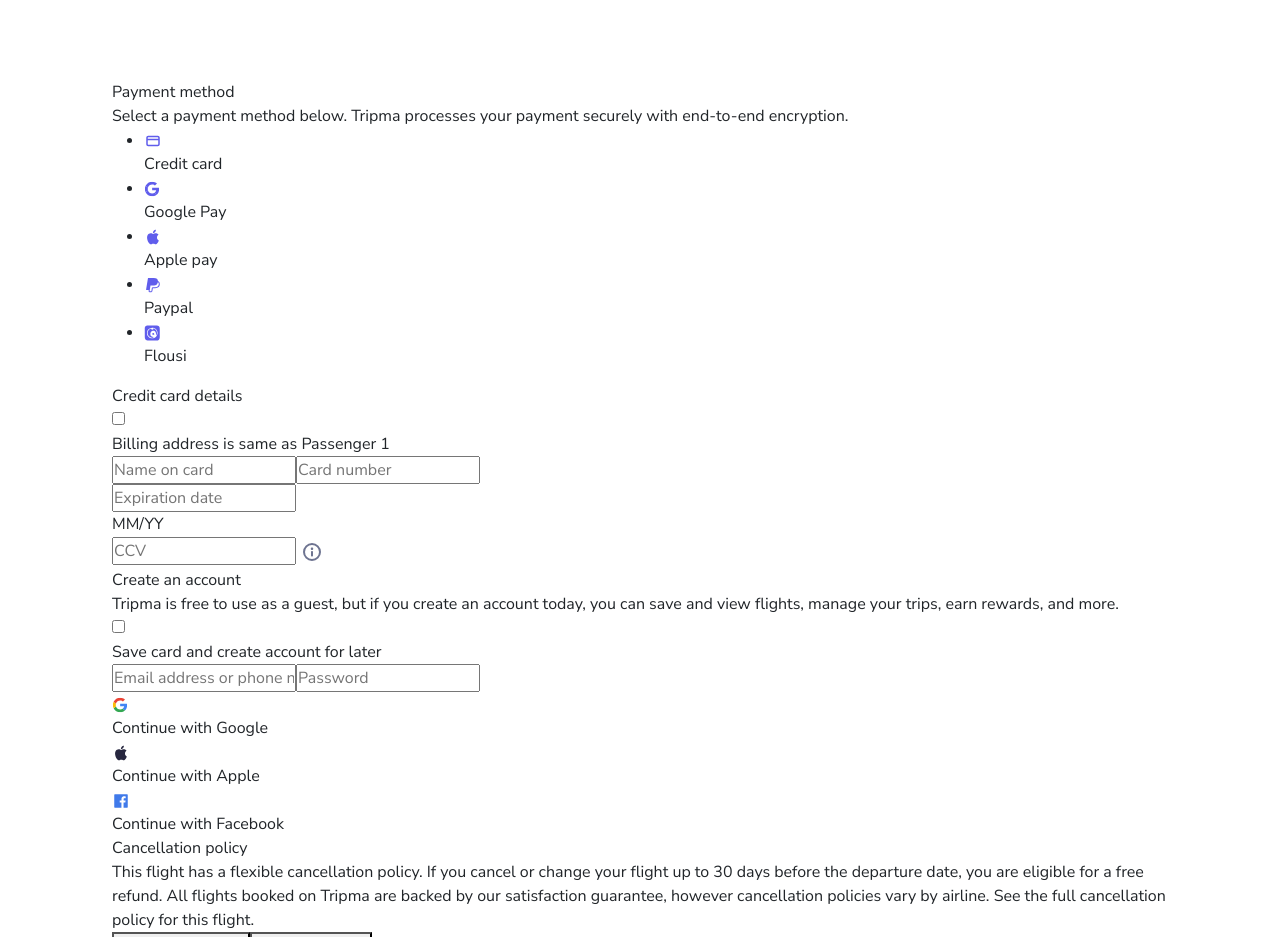
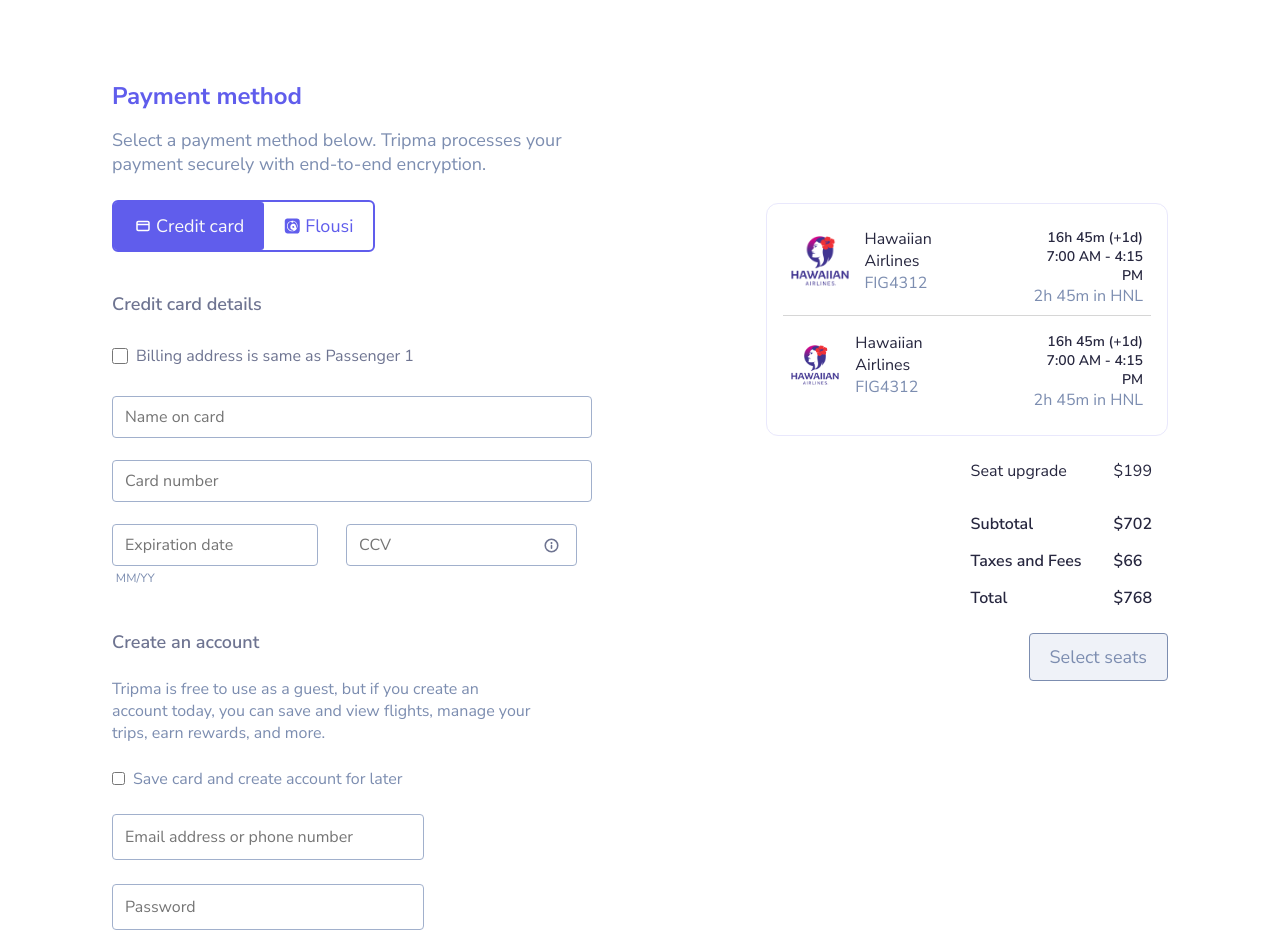
Before and after one commit to e-doctors-exclusive/TrimpaCompletition, a React (Create React App) app in the folder client/: page /Payment in a window 1280 px wide. Shown: the top 937 px of the page. Built offline with nearby package versions, Linux system fonts and the light colour scheme; a web font is replaced by a local one.

Commit message:
Payment page completed

```diff
--- a/client/src/Pages/Payment.tsx
+++ b/client/src/Pages/Payment.tsx
@@ -1,16 +1,13 @@
 import "../styles/Payment.css";
 import React from "react";
-import BagIllustration from "../Assets/Illustration.png";
-import logoIllustration from "../Assets/logoIllustration.png";
 import icon1 from "../Assets/icons/PaymentPage-icons/credit card.svg";
-import icon2 from "../Assets/icons/PaymentPage-icons/grey.svg";
-import icon3 from "../Assets/icons/PaymentPage-icons/apple mac.svg";
-import icon4 from "../Assets/icons/PaymentPage-icons/paypal.svg";
 import icon5 from "../Assets/icons/PaymentPage-icons/flousi.svg";
 import information from "../Assets/icons/PaymentPage-icons/information.svg";
 import googleIcon from "../Assets/icons/thirdPartyIcons/color.svg";
 import appleIcon from "../Assets/icons/thirdPartyIcons/appleMac.svg";
 import facebookIcon from "../Assets/icons/thirdPartyIcons/facebook.svg";
+import BagIllustration from "../Assets/Illustration.png";
+import logoIllustration from "../Assets/logoIllustration.png";
 
 interface PaymentProps {}
 
@@ -32,18 +29,6 @@ const Payment: React.FC<PaymentProps> = () => {
               <p>Credit card</p>
             </li>
             <li>
-              <img src={icon2} alt="" />
-              <p>Google Pay</p>
-            </li>
-            <li>
-              <img src={icon3} alt="" />
-              <p>Apple pay</p>
-            </li>
-            <li>
-              <img src={icon4} alt="" />
-              <p>Paypal</p>
-            </li>
-            <li>
               <img id="flousi_icon" src={icon5} alt="" />
               <p>Flousi</p>
             </li>
@@ -51,17 +36,19 @@ const Payment: React.FC<PaymentProps> = () => {
           <div className="payment_methods_creditCard_details">
             <p>Credit card details</p>
             <div className="payment_methods_billing_adress_check">
-              <input type="checkbox" />
+              <label>
+                <input type="checkbox" />
+              </label>
               <p>Billing address is same as Passenger 1 </p>
             </div>
             <input type="text" placeholder="Name on card" />
             <input type="text" placeholder="Card number" />
             <div className="exp-ccv-inputs">
-              <div>
+              <div className="exp">
                 <input type="text" placeholder="Expiration date" />
                 <p>MM/YY</p>
               </div>
-              <div>
+              <div className="ccv">
                 <input type="text" placeholder="CCV" />
                 <img src={information} alt="" />
               </div>
@@ -84,19 +71,20 @@ const Payment: React.FC<PaymentProps> = () => {
             </div>
             <div className="payment_methods_createAccount_dividers">
               <div className="divider_lines" />
+              <p>or</p>
               <div className="divider_lines" />
             </div>
             <div className="payment_methods_createAccount_third_party_auth">
               <div className="payment_third_party_btn">
-                <img src={googleIcon} alt="" />
+                <img id="firstImg" src={googleIcon} alt="" />
                 <p>Continue with Google</p>
               </div>
               <div className="payment_third_party_btn">
-                <img src={appleIcon} alt="" />
+                <img id="secondtImg" src={appleIcon} alt="" />
                 <p>Continue with Apple</p>
               </div>
               <div className="payment_third_party_btn">
-                <img src={facebookIcon} alt="" />
+                <img id="thirdtImg" src={facebookIcon} alt="" />
                 <p>Continue with Facebook</p>
               </div>
             </div>
@@ -109,8 +97,8 @@ const Payment: React.FC<PaymentProps> = () => {
                 change your flight up to 30 days before the departure date, you
                 are eligible for a free refund. All flights booked on Tripma are
                 backed by our satisfaction guarantee, however cancellation
-                policies vary by airline. See the full{" "}
-                <span>cancellation policy</span> for this flight.
+                policies vary by airline. See the{" "}
+                <span>full cancellation policy</span> for this flight.
               </p>
             </div>
             <div className="payment_methods_privacyPolicy_btns">
@@ -119,13 +107,13 @@ const Payment: React.FC<PaymentProps> = () => {
             </div>
           </div>
         </div>
-        <div className="payment_bills">
-          {/* <div className="payment_bills_trips">
+        {/* <div className="payment_bills">
+          <div className="payment_bills_trips">
             <div className="payment_bills_informatios">
               <div className="payment_bills_trip-info">
                 <div className="payment_bills_aller">
                   <div className="payment_bills_aller_container">
-                    <img src={logoIllustration} alt="" />
+                    <img className="imgIco" src={logoIllustration} alt="" />
                     <div className="payment_bills_img_title">
                       <p>Hawaiian Airlines</p>
                       <p className="payment_bills_ref">FIG4312</p>
@@ -139,7 +127,7 @@ const Payment: React.FC<PaymentProps> = () => {
                 </div>
                 <div className="payment_bills_retour">
                   <div className="payment_bills_retour_container">
-                    <img src={logoIllustration} alt="" />
+                    <img className="imgIco" src={logoIllustration} alt="" />
                     <div className="payment_bills_img_title">
                       <p>Hawaiian Airlines</p>
                       <p className="payment_bills_ref">FIG4312</p>
@@ -167,7 +155,56 @@ const Payment: React.FC<PaymentProps> = () => {
               <button className="payment_bills_btn">Select seats</button>
             </div>
             <img id="illustration" src={BagIllustration} alt="" />
-          </div> */}
+          </div>
+        </div> */}
+        <div className="bills-trips">
+          <div className="informatios">
+            <div className="trip-info">
+              <div className="aller">
+                <div className="aller_container">
+                  <img src={logoIllustration} alt="" />
+                  <div className="img_title">
+                    <p>Hawaiian Airlines</p>
+                    <p className="ref">FIG4312</p>
+                  </div>
+                </div>
+                <div className="time">
+                  <p>16h 45m (+1d)</p>
+                  <p>7:00 AM - 4:15 PM</p>
+                  <p className="ref">2h 45m in HNL</p>
+                </div>
+              </div>
+              <div className="retour">
+                <div className="retour_container">
+                  <img src={logoIllustration} alt="" />
+                  <div className="img_title">
+                    <p>Hawaiian Airlines</p>
+                    <p className="ref">FIG4312</p>
+                  </div>
+                </div>
+                <div className="time">
+                  <p>16h 45m (+1d)</p>
+                  <p>7:00 AM - 4:15 PM</p>
+                  <p className="ref">2h 45m in HNL</p>
+                </div>
+              </div>
+            </div>
+            <div className="trip_fees">
+              <div className="total-cost">
+                <p className="trip_seatPricing">Seat upgrade</p>
+                <p>Subtotal</p>
+                <p>Taxes and Fees</p>
+                <p>Total</p>
+              </div>
+              <div className="prices">
+                <p className="trip_seatPricing">$199</p>
+                <p>$702</p>
+                <p>$66</p>
+                <p>$768</p>
+              </div>
+            </div>
+            <button>Select seats</button>
+          </div>
         </div>
       </div>
     </div>
--- a/client/src/styles/PassengerInfo.css
+++ b/client/src/styles/PassengerInfo.css
@@ -409,8 +409,8 @@ input:focus {
 }
 
 .aller .aller_container img {
-  height: 40px;
-  width: 50px;
+  height: 50px;
+  width: 60px;
 }
 
 .retour {
--- a/client/src/styles/Payment.css
+++ b/client/src/styles/Payment.css
@@ -8,7 +8,7 @@
   display: flex;
   justify-content: center;
   align-items: center;
-    padding:5rem 7rem;
+  padding: 5rem 7rem;
 }
 
 .payment_main_container p {
@@ -31,4 +31,422 @@
   flex-direction: column;
   justify-content: flex-start;
   align-items: flex-start;
+  gap: 1rem;
 }
+
+.payment_method_title {
+  display: flex;
+  flex-direction: column;
+  justify-content: flex-start;
+  align-items: flex-start;
+  gap: 1rem;
+}
+
+.payment_method_title p:nth-child(1) {
+  color: var(--Purple-Blue, #605dec);
+  font-family: Nunito Sans;
+  font-size: 24px;
+  font-style: normal;
+  font-weight: 700;
+  line-height: normal;
+}
+
+.payment_method_title p:nth-child(2) {
+  color: var(--grey-400, #7c8db0);
+  font-family: Nunito Sans;
+  font-size: 18px;
+  font-style: normal;
+  font-weight: 400;
+  line-height: normal;
+  /* width: 640px; */
+  width: 80%;
+  text-wrap: wrap;
+  padding-bottom: 0.5rem;
+}
+
+.payment_methods_creditCard {
+  display: flex;
+  justify-content: flex-start;
+  align-items: flex-start;
+  padding: 0;
+  margin: 0;
+  border-radius: 6px;
+  border: 2px solid var(--Purple-Blue, #605dec);
+}
+
+.payment_methods_creditCard > li {
+  display: flex;
+  justify-content: center;
+  align-items: center;
+  height: 48px;
+  padding: 12px 20px;
+  align-items: center;
+  gap: 4px;
+  color: var(--grey-100, #fafafa);
+  font-family: Nunito Sans;
+  font-size: 18px;
+  font-style: normal;
+  font-weight: 400;
+  line-height: normal;
+}
+
+.payment_methods_creditCard > li:nth-child(2) {
+  color: #605dec;
+  border-radius: 3px;
+}
+
+.payment_methods_creditCard > li:nth-child(1) {
+  display: flex;
+  justify-content: flex-start;
+  align-items: center;
+  display: flex;
+  height: 48px;
+  padding: 12px 20px;
+  align-items: center;
+  gap: 4px;
+  border-radius: 3px;
+  background: var(--Purple-Blue, #605dec);
+}
+
+.payment_methods_creditCard_details {
+  display: flex;
+  flex-direction: column;
+  align-items: flex-start;
+  justify-content: center;
+  padding-top: 1.5rem;
+  gap: 1.4rem;
+}
+
+.payment_methods_creditCard_details > p {
+  color: var(--grey-600, #6e7491);
+  font-family: Nunito Sans;
+  font-size: 18px;
+  font-style: normal;
+  font-weight: 600;
+  line-height: normal;
+  padding-bottom: 0.4rem;
+}
+
+.payment_methods_billing_adress_check {
+  display: flex;
+  justify-content: flex-start;
+  align-items: center;
+  gap: 8px;
+  padding-bottom: 0.4rem;
+}
+
+.payment_methods_billing_adress_check input[type="checkbox"] {
+  display: flex;
+  width: 16px;
+  height: 16px;
+  justify-content: center;
+  align-items: center;
+}
+
+.payment_methods_billing_adress_check > p {
+  color: var(--grey-600, #6e7491);
+  font-family: Nunito Sans;
+  font-size: 16px;
+  font-style: normal;
+  font-weight: 400;
+  line-height: normal;
+}
+
+.payment_methods_creditCard_details > input {
+  display: flex;
+  width: 480px;
+  flex-direction: column;
+  align-items: center;
+  gap: 4px;
+  padding: 8px 12px;
+  border-radius: 4px;
+  border: 1px solid var(--grey-300, #a1b0cc);
+  background: var(--True-White, #fff);
+}
+
+.exp-ccv-inputs {
+  display: flex;
+  justify-content: center;
+  align-items: flex-start;
+  gap: 28px;
+  padding-bottom: 1.7rem;
+}
+
+.exp {
+  display: flex;
+  flex-direction: column;
+  justify-content: center;
+  align-items: flex-start;
+  gap: 4px;
+}
+
+.exp input {
+  display: flex;
+  padding: 8px 12px;
+  align-items: flex-end;
+  gap: 8px;
+  align-self: stretch;
+  border-radius: 4px;
+  border: 1px solid var(--grey-300, #a1b0cc);
+  background: var(--True-White, #fff);
+}
+
+.exp p {
+  transform: translate(10%);
+  color: var(--grey-400, #7c8db0);
+  font-family: Nunito Sans;
+  font-size: 12px;
+  font-style: normal;
+  font-weight: 400;
+  line-height: normal;
+}
+
+.ccv {
+  position: relative;
+  padding: 7.2px 12px;
+  border-radius: 4px;
+  border: 1px solid var(--grey-300, #a1b0cc);
+  background: var(--True-White, #fff);
+}
+
+.ccv input {
+  border: none;
+}
+
+.ccv img {
+  height: 25px;
+  width: 25px;
+}
+
+.payment_methods_createAccount {
+  display: flex;
+  flex-direction: column;
+  justify-content: flex-start;
+  align-items: flex-start;
+}
+
+.payment_methods_createAccount_inputs p:nth-child(1) {
+  color: var(--grey-600, #6e7491);
+  font-family: Nunito Sans;
+  font-size: 18px;
+  font-style: normal;
+  font-weight: 600;
+  line-height: normal;
+}
+
+.payment_methods_createAccount_inputs p:nth-child(2) {
+  color: var(--grey-400, #7c8db0);
+  font-family: Nunito Sans;
+  font-size: 16px;
+  font-style: normal;
+  font-weight: 400;
+  line-height: normal;
+  width: 65%;
+}
+
+.payment_methods_createAccount_check {
+  display: flex;
+  justify-content: flex-start;
+  align-items: center;
+  gap: 8px;
+  padding-top: 0rem;
+  padding-bottom: 0rem;
+}
+
+.payment_methods_createAccount_inputs {
+  display: flex;
+  flex-direction: column;
+  gap: 1.5rem;
+}
+
+.payment_methods_createAccount_inputs > input {
+  display: flex;
+  padding: 10px 12px;
+  align-items: flex-end;
+  gap: 8px;
+  align-self: stretch;
+  border-radius: 4px;
+  border: 1px solid var(--grey-300, #a1b0cc);
+  background: var(--True-White, #fff);
+  width: 47.7%;
+}
+
+.payment_methods_createAccount_dividers {
+  display: flex;
+  justify-content: center;
+  align-items: center;
+  width: 47.7%;
+  color: var(--grey-400, #7c8db0);
+  font-family: Nunito Sans;
+  font-size: 18px;
+  font-style: normal;
+  font-weight: 400;
+  line-height: normal;
+  gap: 10px;
+  padding-top: 2.7rem;
+  padding-bottom: 1.3rem;
+}
+
+.divider_lines {
+  position: relative;
+  top: 2px;
+  height: 0.9px;
+  width: 13.1rem;
+  background-color: #cbd4e6;
+}
+
+.payment_methods_createAccount_third_party_auth {
+  display: flex;
+  flex-direction: column;
+  justify-content: center;
+  align-items: center;
+  width: 47.7%;
+  gap: 12px;
+  padding-bottom: 2rem;
+}
+
+.payment_third_party_btn {
+  display: flex;
+  height: 48px;
+  padding: 12px 95px 12px 20px;
+  align-items: center;
+  justify-content: center;
+  gap: 4rem;
+  align-self: stretch;
+  border-radius: 4px;
+  width: 100%;
+  border: 1px solid var(--Purple-Blue, #605dec);
+  color: var(--Purple-Blue, #605dec);
+  text-align: center;
+  /* Body Large */
+  font-family: Nunito Sans;
+  font-size: 18px;
+  font-style: normal;
+  font-weight: 400;
+  line-height: normal;
+}
+
+#firstImg {
+  transform: translate(-350%);
+}
+
+#secondtImg {
+  transform: translate(-343%);
+}
+
+#thirdtImg {
+  transform: translate(-262%);
+}
+
+.payment_methods_privacyPolicy {
+  display: flex;
+  flex-direction: column;
+  justify-content: center;
+  align-items: flex-start;
+  gap: 3.5rem;
+}
+
+.cancellation_policy {
+  display: flex;
+  flex-direction: column;
+  justify-content: center;
+  align-items: flex-start;
+  width: 100%;
+  gap: 1rem;
+}
+
+.cancellation_policy > p:nth-child(1) {
+  color: var(--grey-600, #6e7491);
+  font-family: Nunito Sans;
+  font-size: 18px;
+  font-style: normal;
+  font-weight: 600;
+  line-height: normal;
+}
+
+.cancellation_policy > p:nth-child(2) {
+  color: var(--grey-400, #7c8db0);
+  font-family: Nunito Sans;
+  font-size: 16px;
+  font-style: normal;
+  font-weight: 400;
+  line-height: normal;
+  width: 52%;
+}
+
+.cancellation_policy > p:nth-child(2) > span {
+  color: var(--Purple-Blue, #605dec);
+  font-family: Nunito Sans;
+  font-size: 16px;
+  font-style: normal;
+  font-weight: 400;
+  line-height: normal;
+}
+
+.payment_methods_privacyPolicy_btns {
+  display: flex;
+  justify-content: flex-start;
+  align-items: center;
+  gap: 24px;
+}
+
+.payment_methods_privacyPolicy_btns > button:nth-child(1) {
+  display: flex;
+  height: 48px;
+  padding: 12px 20px;
+  align-items: center;
+  gap: 8px;
+  border-radius: 4px;
+  border: 1px solid var(--Purple-Blue, #605dec);
+  color: var(--Purple-Blue, #605dec);
+  font-family: Nunito Sans;
+  font-size: 18px;
+  font-style: normal;
+  font-weight: 400;
+  line-height: normal;
+}
+
+.payment_methods_privacyPolicy_btns > button:nth-child(2) {
+  display: flex;
+  height: 48px;
+  padding: 12px 20px;
+  align-items: center;
+  gap: 8px;
+  border-radius: 4px;
+  border: 1px solid var(--grey-400, #7c8db0);
+  background: rgba(203, 212, 230, 0.3);
+  color: var(--grey-400, #7c8db0);
+  font-family: Nunito Sans;
+  font-size: 18px;
+  font-style: normal;
+  font-weight: 400;
+  line-height: normal;
+}
+
+.bills-trips {
+  padding-top: 7.7rem;
+}
+
+.trip_seatPricing {
+  color: var(--grey-900, #27273f);
+  font-family: Nunito Sans;
+  font-size: 16px;
+  font-style: normal;
+  font-weight: 400;
+  line-height: normal;
+  padding-bottom: 16px;
+}
+
+@media (max-width: 96rem) {
+  #firstImg {
+    transform: translate(-1.8rem);
+  }
+
+  #secondtImg {
+    transform: translate(-2.15rem);
+  }
+
+  #thirdtImg {
+    transform: translate(-1.24rem);
+  }
+}
```
Also changed, not shown: client/src/Assets/icons/PaymentPage-icons/credit card.svg. Lines whose indentation alone changed are shown as unchanged.
